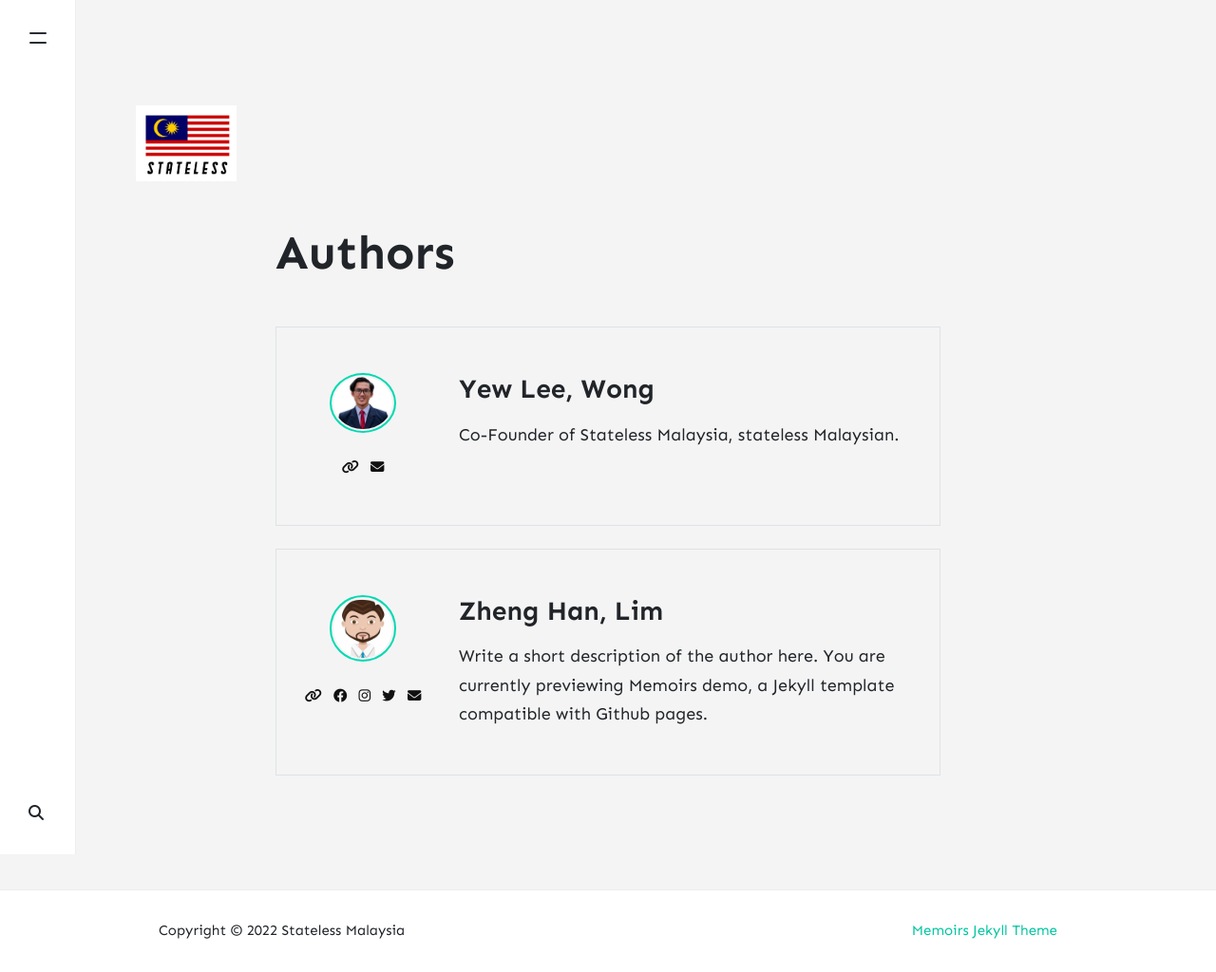
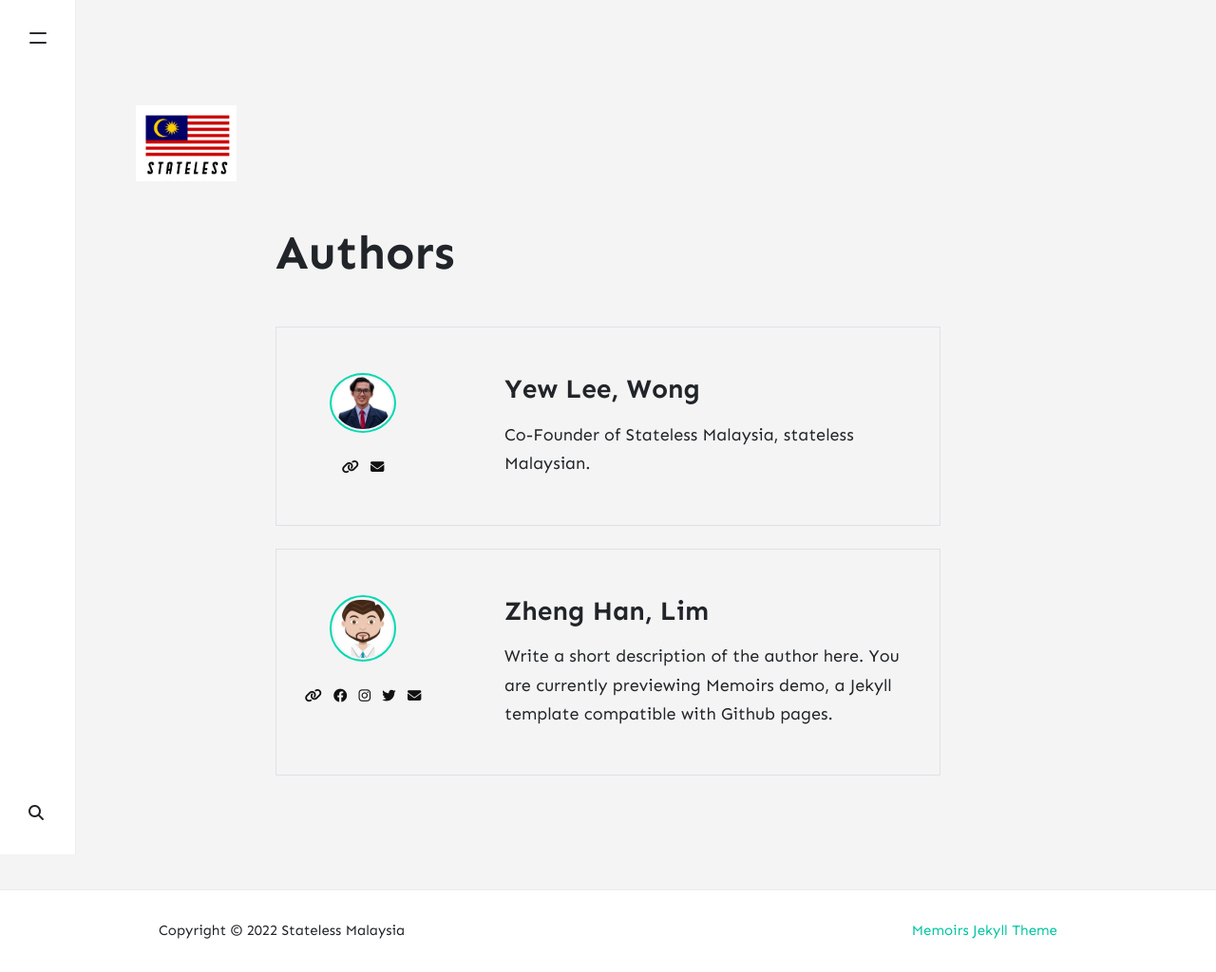
Before and after one commit to wyewlee/st-my, a Jekyll site: the page built from _pages/authors.html, in a window 1280 px wide. Shown: the whole page at 95% size. Built offline with Jekyll 4.4.1, drawn with Linux system fonts in a browser that asks for light colours; nearby versions of some CDN libraries; comment, search, counter and statistics services are not loaded.

Commit message:
pl-5 author

```diff
--- a/_pages/authors.html
+++ b/_pages/authors.html
@@ -47,8 +47,8 @@ comments: false
 
             </div>
             <div class="col-md-9">
-                <h3>{{ author[1].display_name }}</h3>
-                <p class="mt-3 mb-0 ">{{ author[1].description }}</p>
+                <h3 class="pl-5">{{ author[1].display_name }}</h3>
+                <p class="mt-3 mb-0 pl-5">{{ author[1].description }}</p>
             </div>
         </div>
     </div>
```
